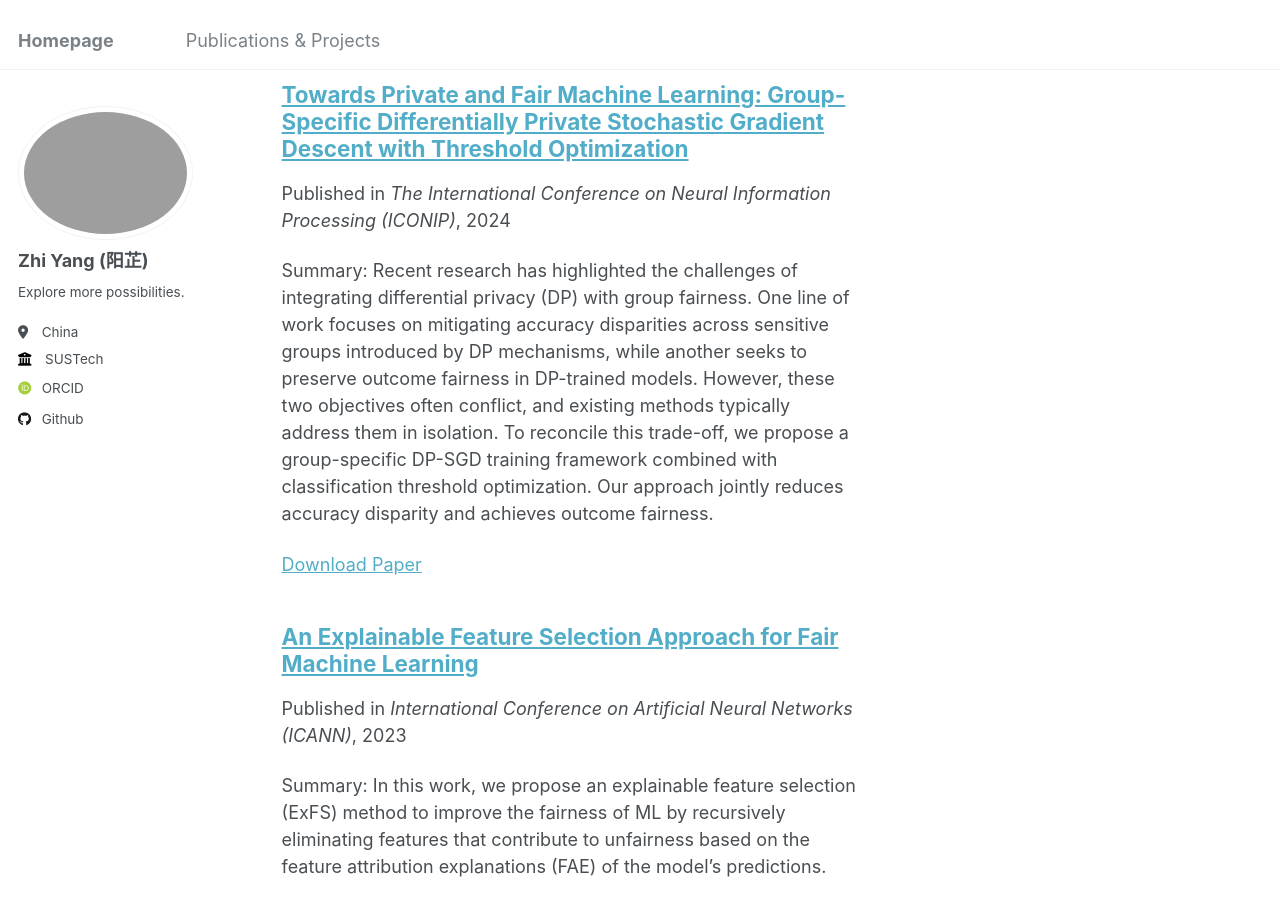
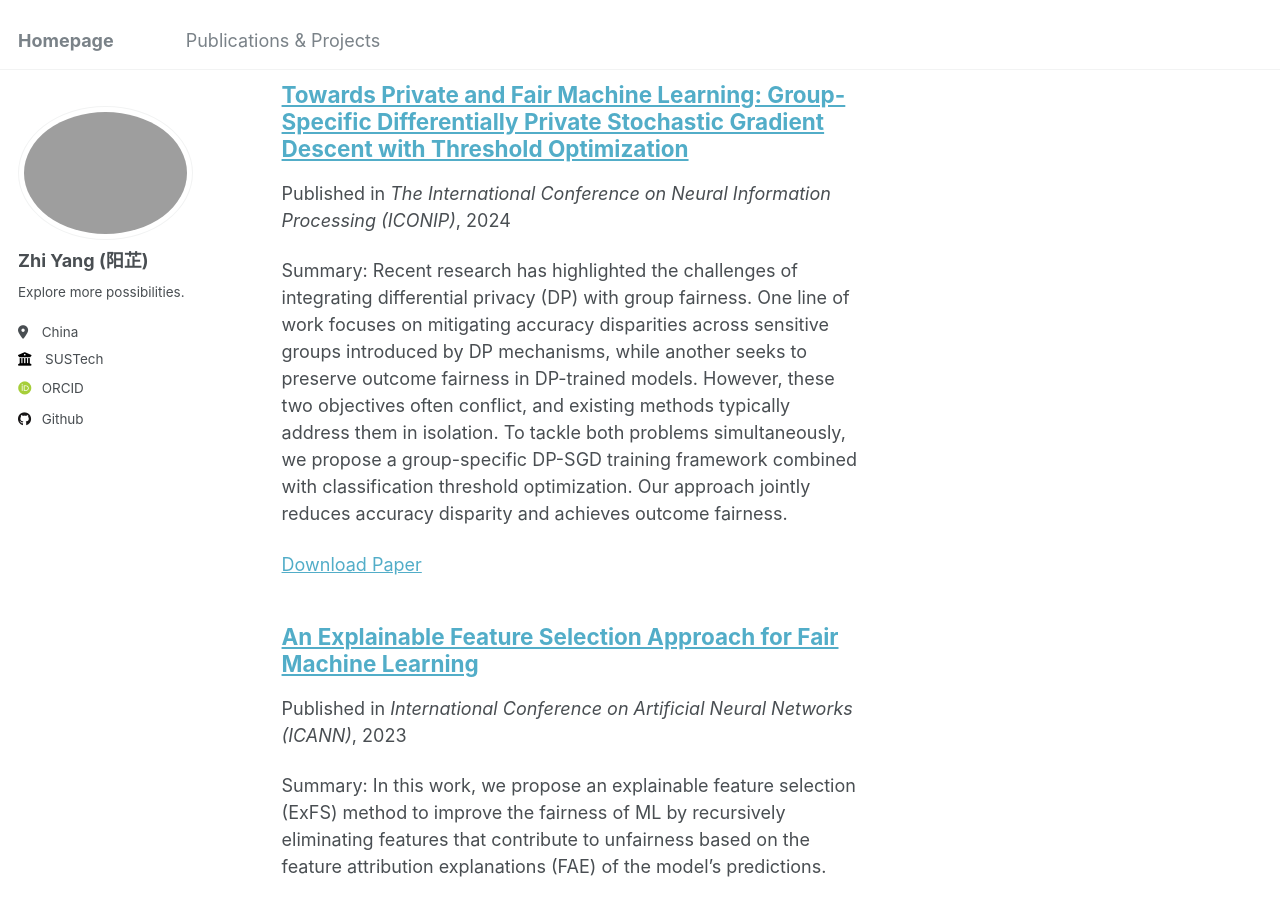
Before and after one commit to ruayz/ruayz.github.io, a Jekyll site: the page built from _pages/publications.html, in a window 1280 px wide and 900 px high, scrolled down 677 px. Built offline with Jekyll 4.4.1, drawn with Linux system fonts in a browser that asks for light colours; some web fonts are replaced.

Commit message:
Update 2024-07-23-paper-title-number-2.md

```diff
--- a/_publications/2024-07-23-paper-title-number-2.md
+++ b/_publications/2024-07-23-paper-title-number-2.md
@@ -3,7 +3,7 @@ title: "Towards Private and Fair Machine Learning: Group-Specific Differentially
 collection: publications
 category: conferences
 permalink: /publication/2024-7-23-paper-title-number-2
-excerpt: 'Summary: Recent research has highlighted the challenges of integrating differential privacy (DP) with group fairness. One line of work focuses on mitigating accuracy disparities across sensitive groups introduced by DP mechanisms, while another seeks to preserve outcome fairness in DP-trained models. However, these two objectives often conflict, and existing methods typically address them in isolation. To reconcile this trade-off, we propose a group-specific DP-SGD training framework combined with classification threshold optimization. Our approach jointly reduces accuracy disparity and achieves outcome fairness.'
+excerpt: 'Summary: Recent research has highlighted the challenges of integrating differential privacy (DP) with group fairness. One line of work focuses on mitigating accuracy disparities across sensitive groups introduced by DP mechanisms, while another seeks to preserve outcome fairness in DP-trained models. However, these two objectives often conflict, and existing methods typically address them in isolation. To tackle both problems simultaneously, we propose a group-specific DP-SGD training framework combined with classification threshold optimization. Our approach jointly reduces accuracy disparity and achieves outcome fairness.'
 date: 2024-7-23
 venue: 'The International Conference on Neural Information Processing (ICONIP)'
 slidesurl: 'http://ruayz.github.io/files/slide_iconip.pdf'
```
